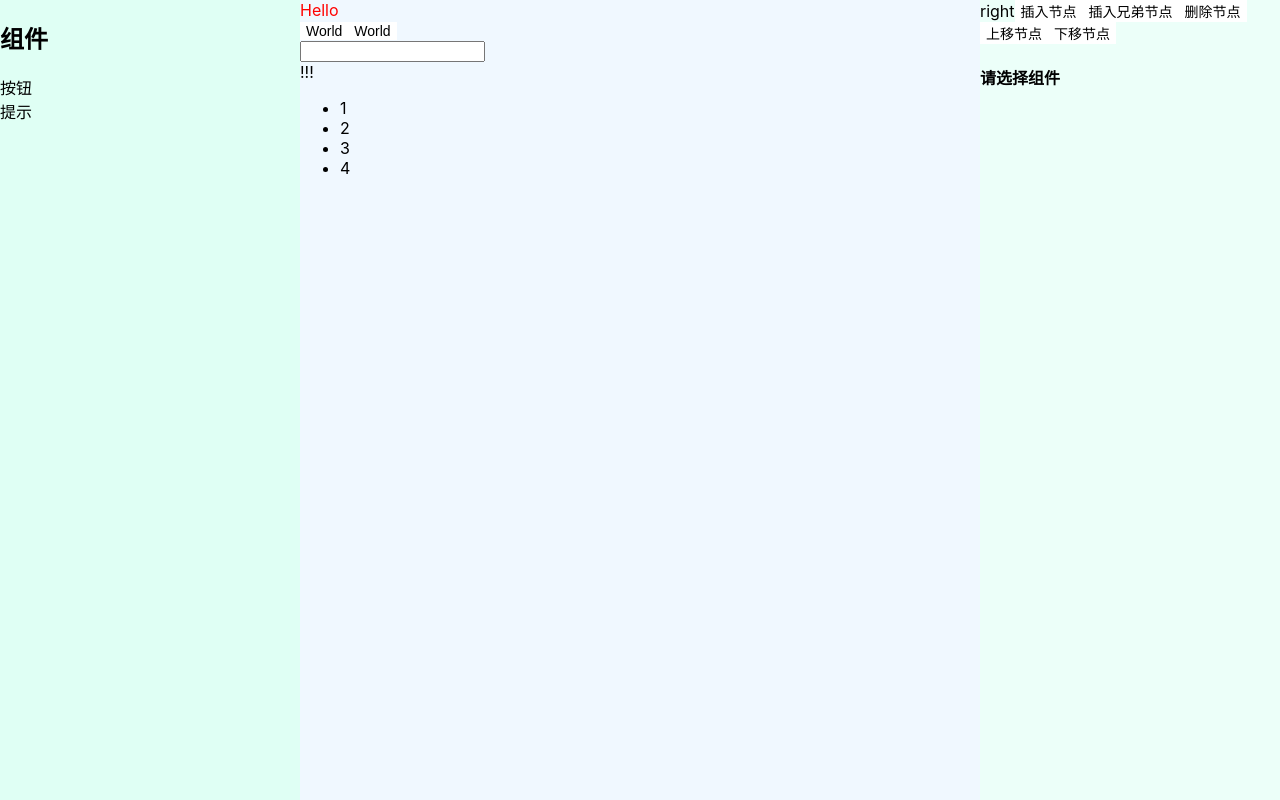
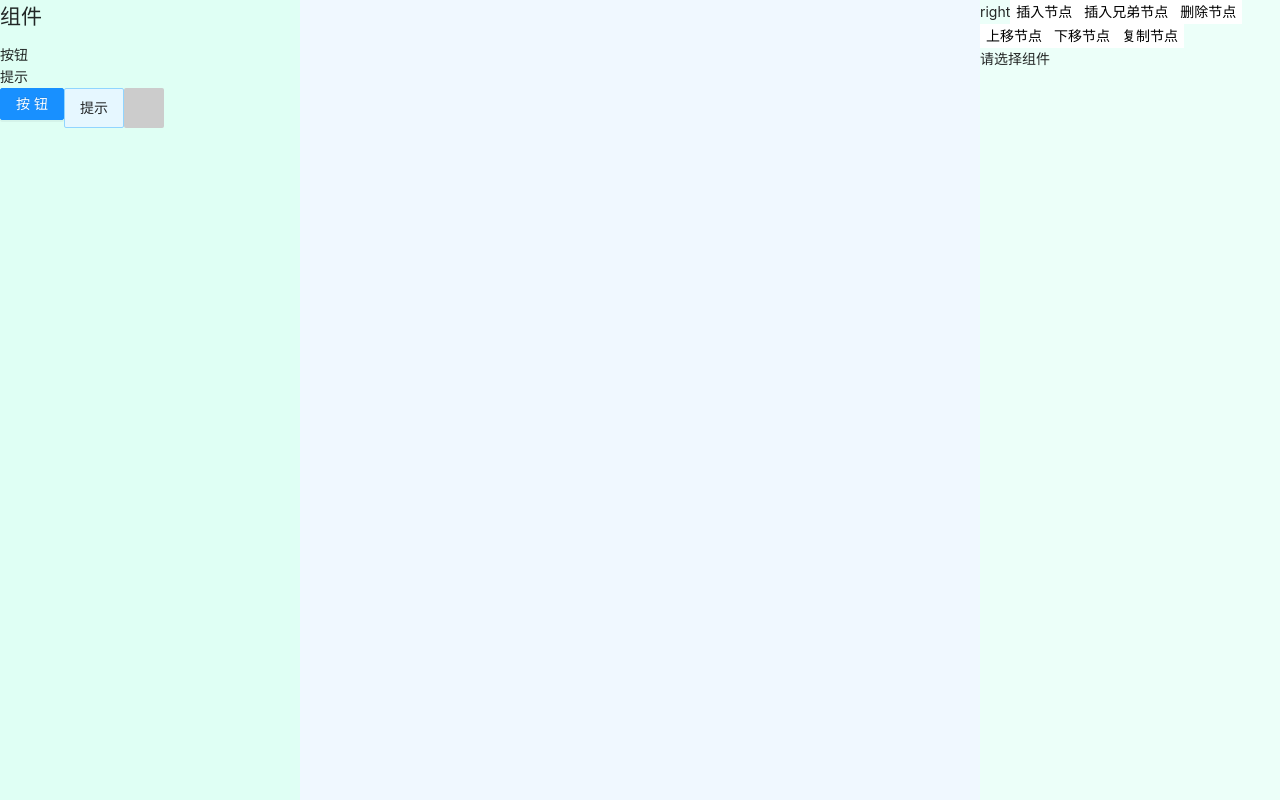
Before and after one commit to zxcvb2850/KingLowCode, a React app in the folder front/: page / in a window 1280 px wide. Built offline with nearby package versions, Linux system fonts and the light colour scheme.

Commit message:
style: try import antd

```diff
--- a/front/package.json
+++ b/front/package.json
@@ -31,6 +31,7 @@
     ]
   },
   "devDependencies": {
+    "@ant-design/icons": "^4.7.0",
     "@babel/core": "^7.16.0",
     "@pmmmwh/react-refresh-webpack-plugin": "^0.5.3",
     "@svgr/webpack": "^5.5.0",
@@ -40,6 +41,7 @@
     "@types/jest": "^27.0.1",
     "@types/lodash": "^4.14.182",
     "@types/node": "^16.7.13",
+    "antd": "^4.22.5",
     "babel-jest": "^27.4.2",
     "babel-loader": "^8.2.3",
     "babel-plugin-named-asset-import": "^0.3.8",
--- /dev/null
+++ b/front/src/components/Template/AntdUi/AAlert/index.tsx
@@ -0,0 +1,8 @@
+import {Alert} from "antd";
+import {ReactNode} from "react";
+
+const AAlert = ({children, ...props}: {children: ReactNode}) => {
+    return <Alert {...props} message={children} />
+}
+
+export default AAlert;
--- /dev/null
+++ b/front/src/components/Template/AntdUi/AButton/index.tsx
@@ -0,0 +1,8 @@
+import {Button} from "antd";
+import {ReactNode} from "react";
+
+const AButton = ({children, ...props}: {children: ReactNode}) => {
+    return <Button {...props}>{children}</Button>
+}
+
+export default AButton;
--- /dev/null
+++ b/front/src/components/Template/AntdUi/index.ts
@@ -0,0 +1,6 @@
+import {Badge} from "antd";
+
+import AButton from './AButton';
+import AAlert from './AAlert';
+
+export default {AButton, AAlert, ABadge: Badge };
--- a/front/src/hooks/useChangeComponent.tsx
+++ b/front/src/hooks/useChangeComponent.tsx
@@ -62,7 +62,7 @@ const useChangeComponent = () => {
   const insertBrotherSelectorDom = (
     key: string | null,
     iDom: CustomReactPortal,
-    doms: CustomReactPortal[] | null,
+    doms?: CustomReactPortal[] | null,
     isPrev = false
   ): CustomReactPortal[] => {
     doms = doms || selectorDomData;
--- a/front/src/hooks/useInitComponents.tsx
+++ b/front/src/hooks/useInitComponents.tsx
@@ -11,7 +11,7 @@ import {DATA_COMPONENT_ACTIVE} from "../utils/_Constant";
 const useInitComponents = () => {
   const [, setSelectDom] = useRecoilState(store.home.selectorDomData);
   useLayoutEffect(() => {
-    setSelectDom([
+    /*setSelectDom([
       {
         key: Utils.uuid(),
         type: Fragment,
@@ -97,7 +97,8 @@ const useInitComponents = () => {
           },
         ],
       },
-    ]);
+    ]);*/
+    setSelectDom([]);
   }, []);
 
   return null;
--- a/front/src/index.less
+++ b/front/src/index.less
@@ -1,3 +1,5 @@
+@import '~antd/dist/antd.css';
+
 body {
   margin: 0;
   font-family: -apple-system, BlinkMacSystemFont, 'Segoe UI', 'Roboto', 'Oxygen',
--- a/front/src/pages/ContainerCenter/index.tsx
+++ b/front/src/pages/ContainerCenter/index.tsx
@@ -4,6 +4,7 @@ import store from "../../store";
 import { CustomReactPortal } from "../../store/module/home";
 import "./index.less";
 import lodash from "lodash";
+import AntdUi from "../../components/Template/AntdUi";
 import KingUi from "../../components/Template/KingUi";
 import Utils from "../../utils/Utils";
 import useChangeComponent from "../../hooks/useChangeComponent";
@@ -65,6 +66,7 @@ const ContainerCenter = () => {
         componentHTML.setAttribute(DATA_COMPONENT_ACTIVE, "true");
 
         curSelectData = findSelectDom(curComId);
+        setSelectData(curSelectData);
       }
       setSelectData(curSelectData);
     }
@@ -74,11 +76,12 @@ const ContainerCenter = () => {
   const dropContainerCenter = (e: DragEvent<HTMLDivElement>) => {
     e.preventDefault();
     const name: string = e.dataTransfer.getData("componentName");
+    console.log("name", name);
     if (name) {
       const insertDOM: CustomReactPortal = {
         key: Utils.uuid(),
         // @ts-ignore
-        type: KingUi[name],
+        type: AntdUi[name],
         tag: name,
         props: { [DATA_COMPONENT_ACTIVE]: "true" },
         children: "我是拖拽的按钮",
--- a/front/src/pages/ContainerLeft/index.less
+++ b/front/src/pages/ContainerLeft/index.less
@@ -2,3 +2,7 @@
     width: 300px;
     background-color: aquamarine;
 }
+
+.component-example-wrap {
+    display: flex;
+}
--- a/front/src/pages/ContainerLeft/index.tsx
+++ b/front/src/pages/ContainerLeft/index.tsx
@@ -1,6 +1,8 @@
 import React from "react";
+import {Alert, Avatar, Badge, Button} from "antd";
 import KButton from "../../components/Template/KingUi/KButton";
 import "./index.less";
+import AAlert from "../../components/Template/AntdUi/AButton";
 
 const ContainerLeft = () => {
   const handleClick = () => {};
@@ -37,6 +39,37 @@ const ContainerLeft = () => {
         >
             提示
         </div>
+      <div className="component-example-wrap">
+        <div
+            className="item-component-example"
+            data-name="AButton"
+            draggable
+            onDragStart={handleDragStart}
+            onDragEnd={handleDragEnd}
+        >
+          <Button type="primary">按钮</Button>
+        </div>
+        <div
+            className="item-component-example"
+            data-name="AAlert"
+            draggable
+            onDragStart={handleDragStart}
+            onDragEnd={handleDragEnd}
+        >
+          <Alert message={"提示"}/>
+        </div>
+        <div
+            className="item-component-example"
+            data-name="ABadge"
+            draggable
+            onDragStart={handleDragStart}
+            onDragEnd={handleDragEnd}
+        >
+          <Badge>
+            <Avatar size="large" shape="square"/>
+          </Badge>
+        </div>
+      </div>
     </div>
   );
 };
--- a/front/src/pages/ContainerRight/index.tsx
+++ b/front/src/pages/ContainerRight/index.tsx
@@ -8,6 +8,9 @@ import Utils from "../../utils/Utils";
 import KingUi from "../../components/Template/KingUi";
 import useChangeComponent from "../../hooks/useChangeComponent";
 import {DATA_COMPONENT_ACTIVE} from "../../utils/_Constant";
+import { Select } from "antd";
+import { StepBackwardOutlined, StepForwardOutlined } from "@ant-design/icons";
+import React from "react";
 
 const ContainerRight = () => {
   const [selectorDomData, setSelectorDomData] = useRecoilState(store.home.selectorDomData);
@@ -34,13 +37,14 @@ const ContainerRight = () => {
   const changeValue = useCallback(
     loadsh.debounce((value: string) => {
       updateSelectorDom(value);
-    }, 600),
+    }, 300),
     [selectData]
   );
 
   const updateSelectorDom = (val: string) => {
     if (!selectData) return;
     const copySelectorDom = loadsh.cloneDeep(selectorDomData);
+    const copySelectData = loadsh.cloneDeep(selectData);
 
     function loopDom(doms: CustomReactPortal[]): any {
       if (!selectData) return null;
@@ -49,6 +53,7 @@ const ContainerRight = () => {
         const item = doms[i];
         if (item.key === selectData.key) {
           item.children = val;
+          copySelectData.children = val;
           break;
         } else if (Utils.isDomBase(item)) {
           item.children = item.children;
@@ -61,6 +66,7 @@ const ContainerRight = () => {
     }
     const doms = loopDom(copySelectorDom);
 
+    setSelectData(copySelectData);
     setSelectorDomData(doms);
   };
 
@@ -129,6 +135,37 @@ const ContainerRight = () => {
     setSelectorDomData(newDom);
   }
 
+  // 复制节点
+  const handleCopyDom = () => {
+    console.log("-- 复制某个节点 --");
+    if (!selectData) return;
+    const copyDom = loadsh.cloneDeep(selectData);
+    copyDom.key = Utils.uuid();
+    const newDom = insertBrotherSelectorDom(selectData.key, copyDom);
+    setSelectorDomData(newDom);
+  }
+
+  // 修改 ICON
+  const changeAlertIcon = (value: string) => {
+    const copySelectData = loadsh.cloneDeep(selectData);
+    const props = copySelectData?.props || {};
+    if (value) {
+      props.showIcon = true;
+      const icons = {
+        "StepBackwardOutlined": StepBackwardOutlined,
+        "StepForwardOutlined": StepForwardOutlined
+      };
+      // @ts-ignore
+      props.icon = React.createElement(icons[value], null, null);
+    } else {
+      props.showIcon = false;
+    }
+    console.log("value", value);
+    console.log("selectorDomData", selectorDomData);
+    console.log("copySelectData", copySelectData);
+    setSelectorDomData([copySelectData as CustomReactPortal]);
+  }
+
   return (
     <div className="k-container-right">
       right
@@ -139,6 +176,7 @@ const ContainerRight = () => {
       <KingUi.KButton onClick={handleDeleteDom}>删除节点</KingUi.KButton>
       <KingUi.KButton onClick={handleUpDom}>上移节点</KingUi.KButton>
       <KingUi.KButton onClick={handleDownDom}>下移节点</KingUi.KButton>
+      <KingUi.KButton onClick={handleCopyDom}>复制节点</KingUi.KButton>
       {selectData?.key}
       {selectData ? (
         Utils.isDomBase(selectData) ? (
@@ -146,8 +184,18 @@ const ContainerRight = () => {
             <div>
               <h4>组件 {selectData.tag}</h4>
             </div>
-            <span>value: </span>
-            <input type="text" value={value} onChange={changeValueContent} />
+            <div>
+              <span>value: </span>
+              <input type="text" value={value} onChange={changeValueContent} />
+            </div>
+            <div>
+              <span>icon: </span>
+              <Select onChange={changeAlertIcon}>
+                <Select.Option value={"0"}>无ICON</Select.Option>
+                <Select.Option value={"StepBackwardOutlined"}><StepBackwardOutlined/></Select.Option>
+                <Select.Option value={"StepForwardOutlined"}><StepForwardOutlined/></Select.Option>
+              </Select>
+            </div>
           </div>
         ) : (
           <div>
```
Also changed, not shown: 1 other file (tests, documents, lock files or other folders).
